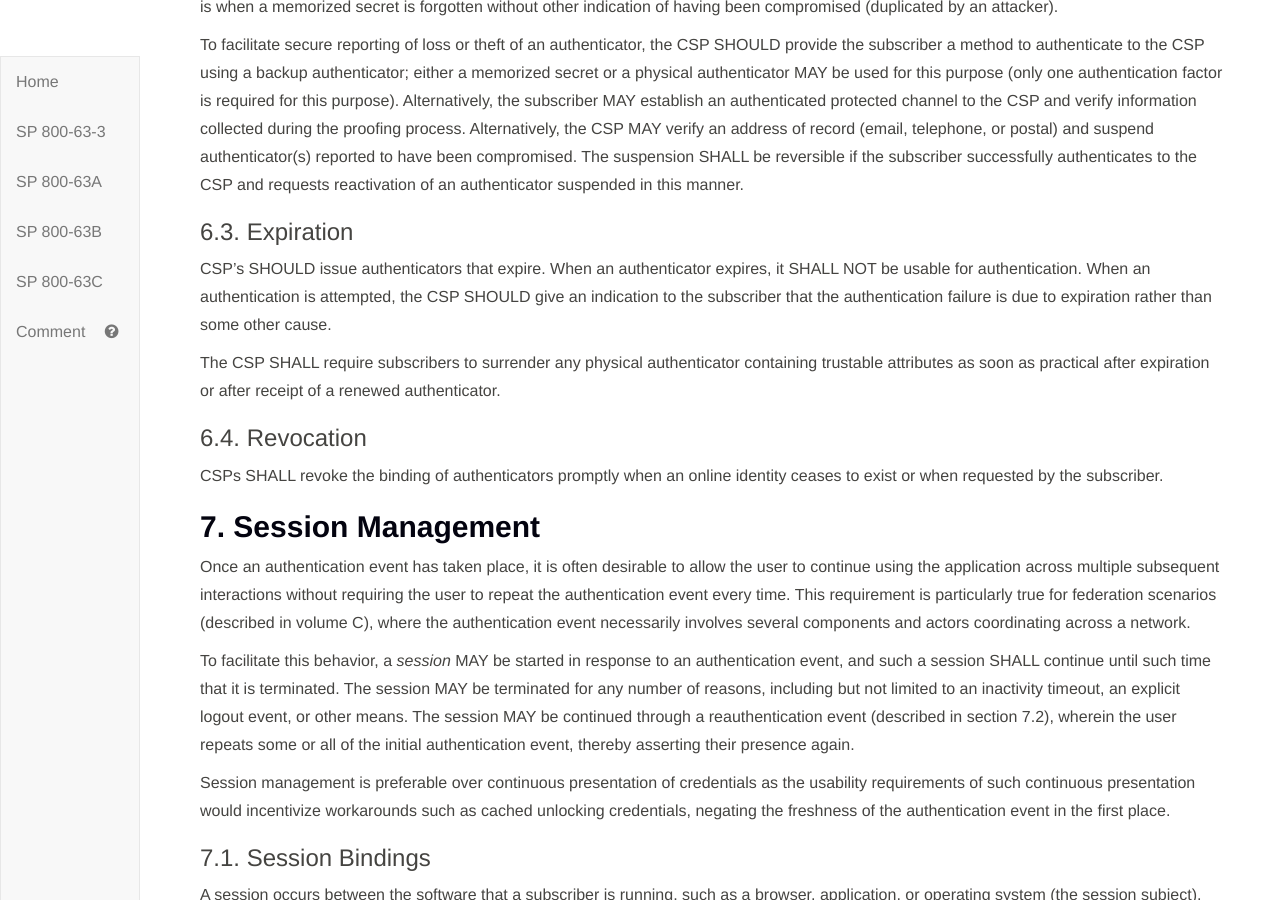
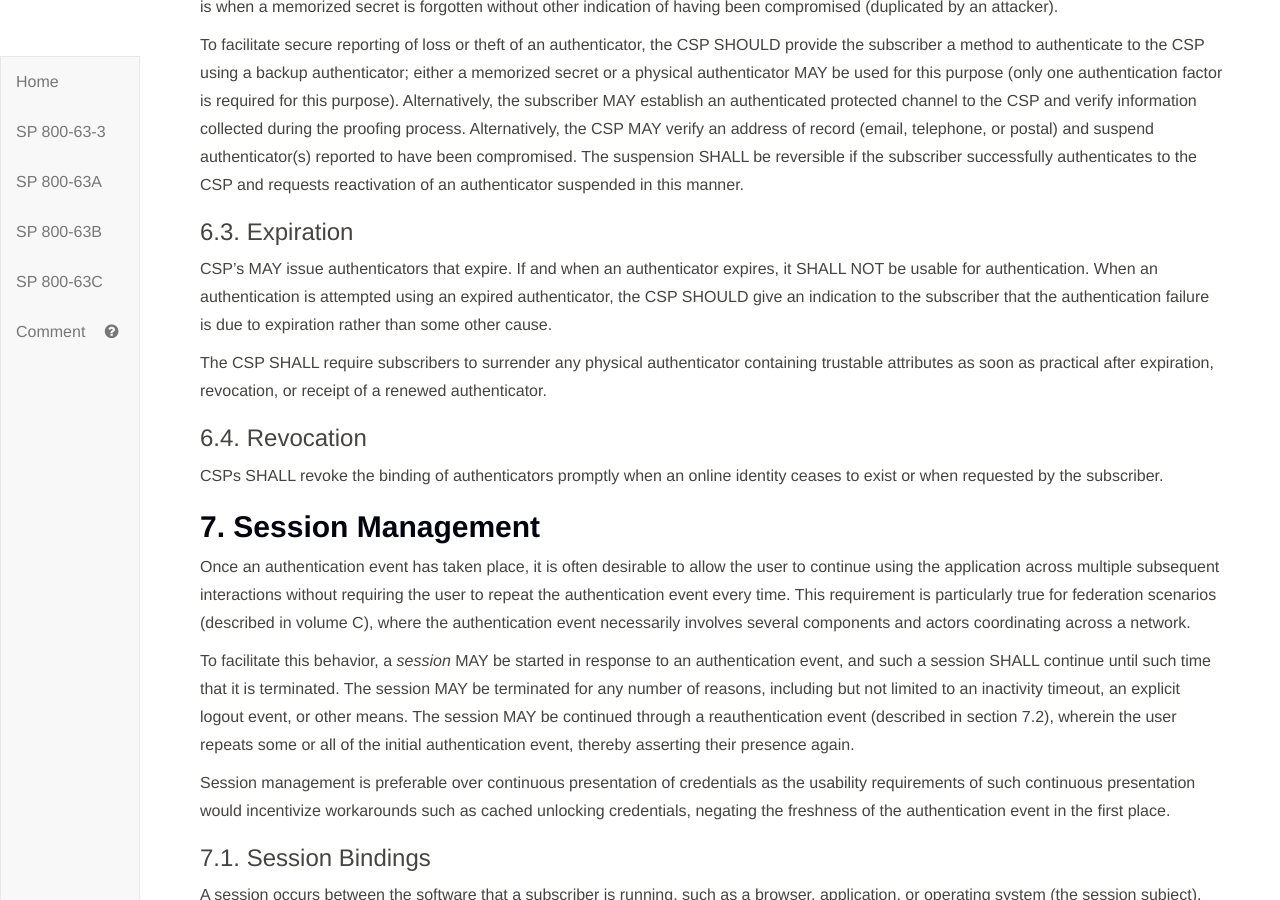
Before and after one commit to usnistgov/800-63-3, a Jekyll site: the page built from sp800-63b.md, in a window 1280 px wide and 900 px high, scrolled down 36458 px. Built offline with Jekyll 4.4.1, drawn with Linux system fonts in a browser that asks for light colours; some of the changed text lies outside the part shown.

Commit message:
Clarify binding terminology; authenticator expiration optional. Resolves usnistgov800-63-3#187

```diff
--- a/sp800-63b/sec6_lifecycle.md
+++ b/sp800-63b/sec6_lifecycle.md
@@ -70,9 +70,9 @@ To facilitate secure reporting of loss or theft of an authenticator, the CSP SHO
 
 ### 6.3. Expiration
 
-CSP's SHOULD issue authenticators that expire. When an authenticator expires, it SHALL NOT be usable for authentication. When an authentication is attempted, the CSP SHOULD give an indication to the subscriber that the authentication failure is due to expiration rather than some other cause.
+CSP's MAY issue authenticators that expire. If and when an authenticator expires, it SHALL NOT be usable for authentication. When an authentication is attempted using an expired authenticator, the CSP SHOULD give an indication to the subscriber that the authentication failure is due to expiration rather than some other cause.
 
-The CSP SHALL require subscribers to surrender any physical authenticator containing trustable attributes as soon as practical after expiration or after receipt of a renewed authenticator.
+The CSP SHALL require subscribers to surrender any physical authenticator containing trustable attributes as soon as practical after expiration, revocation, or receipt of a renewed authenticator.
 
 ### 6.4. Revocation
 
```
Also changed, not shown: other parts of sp800-63b/sec6_lifecycle.md (+1 -1 lines).
